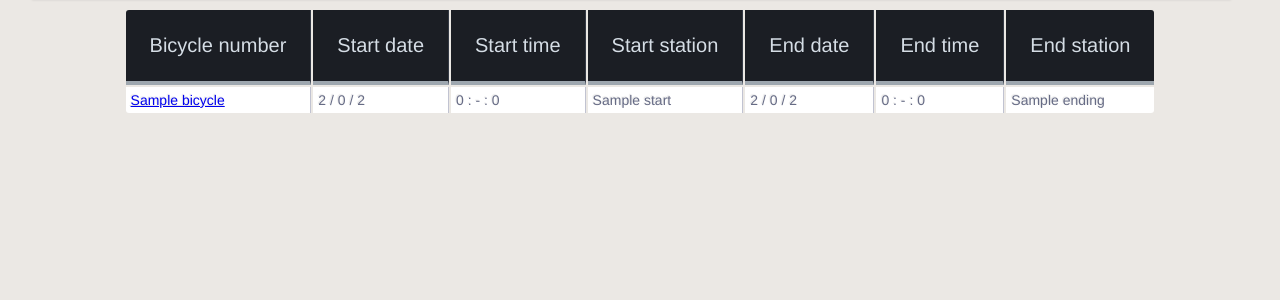
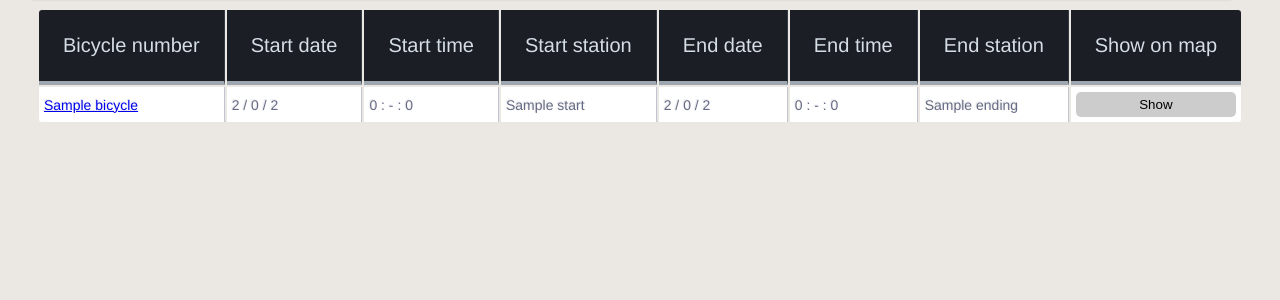
Before and after one commit to brochape/Villo-database, a Flask app: template src/templates/trips.html in a window 1280 px wide. Shown: the part 66-366 px from the top of the page. Run offline with Flask 2, Linux system fonts and the light colour scheme; the template is opened without the code that fills it: most values are stand-ins (such as "Sample title", 1, 10 or a date in 2020).

Commit message:
Added a show map button [not working]

```diff
--- a/src/static/style.css
+++ b/src/static/style.css
@@ -101,7 +101,7 @@ nav > ul > li:hover > a > .caret {
  	background: #FF0000;
 }
 
-#login input[type=submit], #register input[type=submit] {
+#login input[type=submit], #register input[type=submit],#lotsofdata input[type=submit]{
 	padding:5px 15px;
 	background:#ccc;
 	border:0 none;
--- a/src/templates/trips.html
+++ b/src/templates/trips.html
@@ -10,6 +10,7 @@
 		<th>End date</th>
     <th>End time</th>
 		<th>End station</th>
+    <th>Show on map</th>
 	</tr>
 	{% for trip in trips %}
 	<tr>
@@ -20,6 +21,7 @@
     <td>{{ trip["endingTime"][2] }} / {{ trip["endingTime"][1] }} / {{ trip["endingTime"][0] }}</td>
     <td>{{ trip["endingTime"][3] }} : {{ trip["endingTime"][4] }} : {{ trip["endingTime"][5] }}</td>
 		<td>{{ trip["ending"] }}</td>
+        <td><input type="submit" value="Show"/></td>
 	</tr>
 	{% endfor %}
 </table>
```
